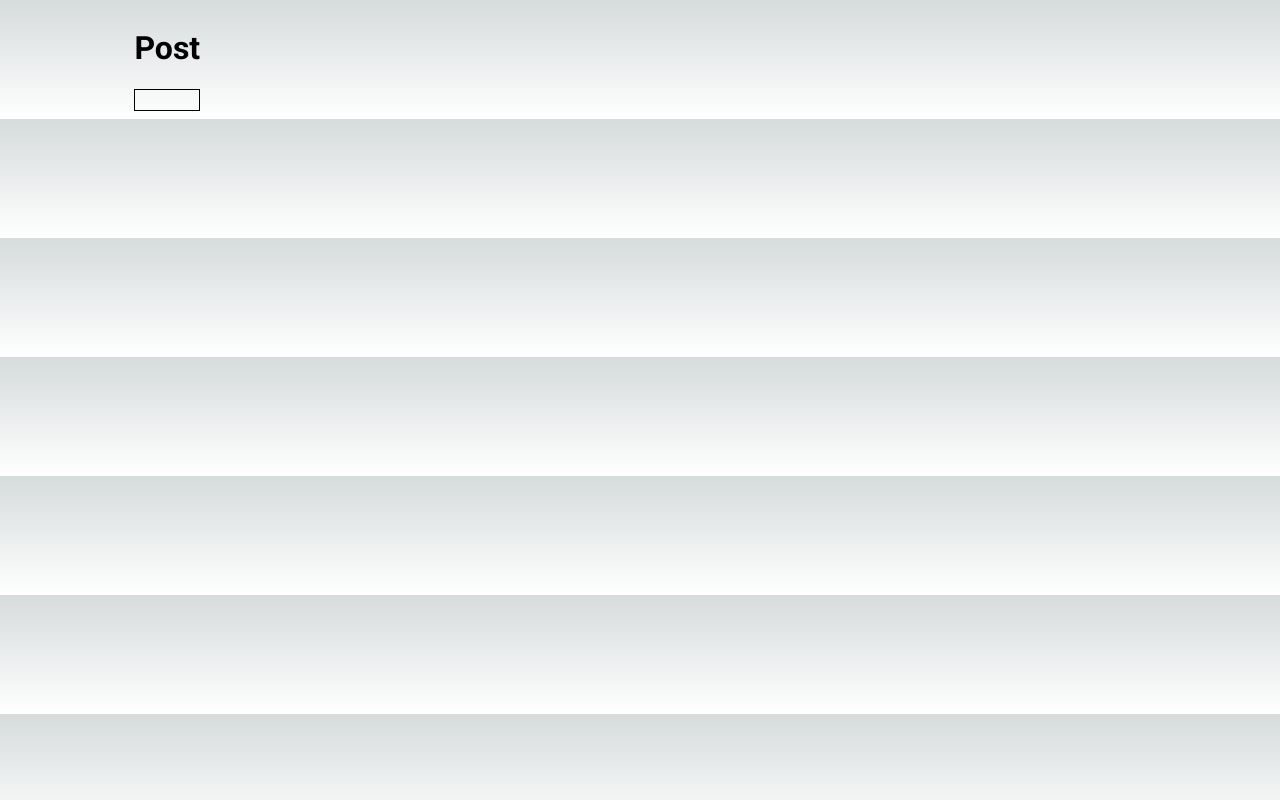
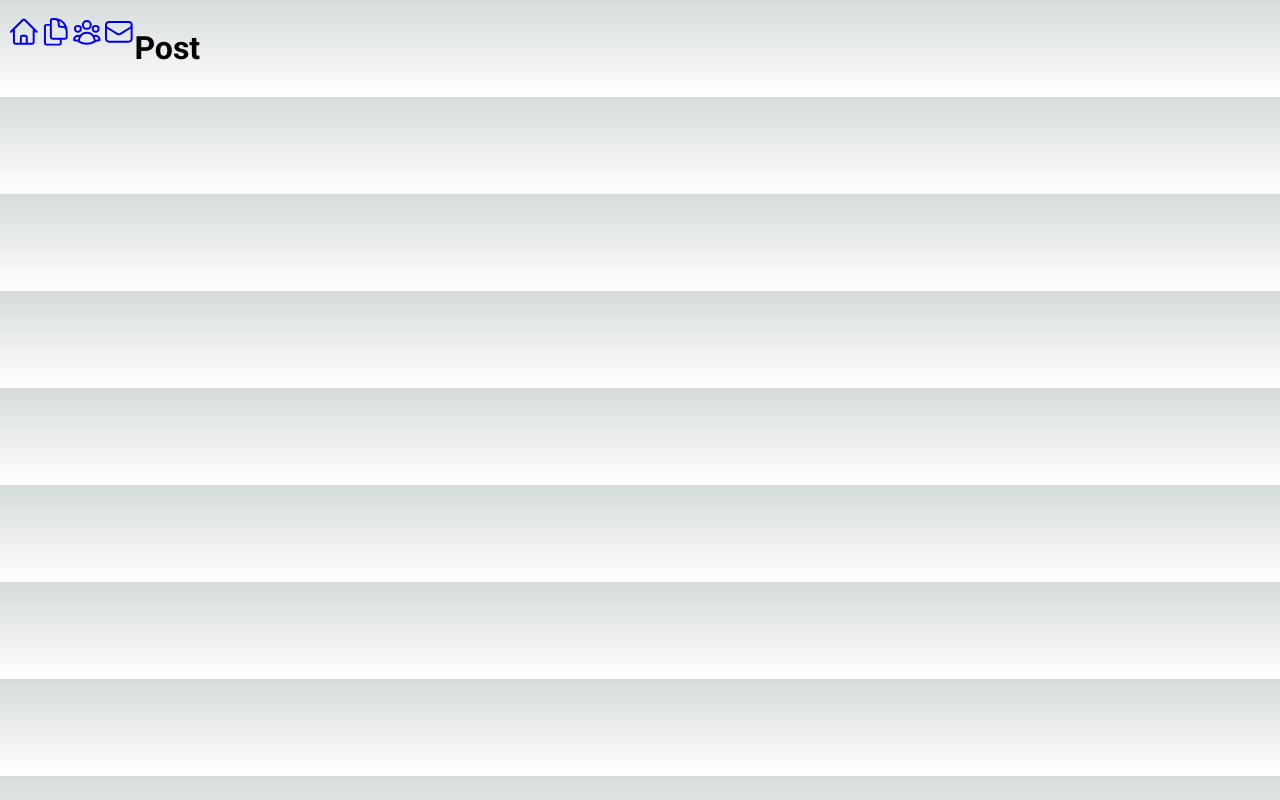
Before and after one commit to harshitabeohar/blog-nextjs, a Next.js app: page /blog/post/1 in a window 1280 px wide. Built offline with nearby package versions, Linux system fonts and the light colour scheme.

Commit message:
installed packages

```diff
--- a/src/app/blog/post/[id]/page.tsx
+++ b/src/app/blog/post/[id]/page.tsx
@@ -6,6 +6,6 @@ export default function Page({ params }: { params: { id: string } }) {
   return (
     <>
       <h1>Post</h1>
-      <Post {...post} />
+      {post && <Post {...post} />}
     </>)
 }
--- a/src/app/layout.tsx
+++ b/src/app/layout.tsx
@@ -2,7 +2,7 @@ import type { Metadata } from "next";
 import { Inter, Roboto } from "next/font/google";
 import "@/app/ui/styles/globals.css";
 
-const inter = Inter({ subsets: ["latin"] });
+// const inter = Inter({ subsets: ["latin"] });
 
 const roboto = Roboto({
   weight: ['400', '700'],
--- /dev/null
+++ b/src/app/lib/utils.ts
@@ -0,0 +1,6 @@
+import { type ClassValue, clsx } from "clsx"
+import { twMerge } from "tailwind-merge"
+
+export function cn(...inputs: ClassValue[]) {
+  return twMerge(clsx(inputs))
+}
--- a/src/app/ui/components/avatar.tsx
+++ b/src/app/ui/components/avatar.tsx
@@ -3,7 +3,7 @@
 import * as React from "react"
 import * as AvatarPrimitive from "@radix-ui/react-avatar"
 
-import { cn } from "../lib/utils"
+import { cn } from "@/app/lib/utils"
 
 const Avatar = React.forwardRef<
   React.ElementRef<typeof AvatarPrimitive.Root>,
--- a/src/app/ui/components/button.tsx
+++ b/src/app/ui/components/button.tsx
@@ -2,7 +2,7 @@ import * as React from "react"
 import { Slot } from "@radix-ui/react-slot"
 import { cva, type VariantProps } from "class-variance-authority"
 
-import { cn } from "../lib/utils"
+import { cn } from "@/app/lib/utils"
 
 const buttonVariants = cva(
   "inline-flex items-center justify-center rounded-md text-sm font-medium ring-offset-background transition-colors focus-visible:outline-none focus-visible:ring-2 focus-visible:ring-ring focus-visible:ring-offset-2 disabled:pointer-events-none disabled:opacity-50",
--- a/src/app/ui/components/dropdown-menu.tsx
+++ b/src/app/ui/components/dropdown-menu.tsx
@@ -3,7 +3,7 @@
 import * as React from "react"
 import * as DropdownMenuPrimitive from "@radix-ui/react-dropdown-menu"
 import { Check, ChevronRight, Circle } from "lucide-react"
-import { cn } from "../lib/utils"
+import { cn } from "@/app/lib/utils"
 
 const DropdownMenu = DropdownMenuPrimitive.Root
 
--- a/src/app/ui/components/nav-links.tsx
+++ b/src/app/ui/components/nav-links.tsx
@@ -33,9 +33,14 @@ export default async function NavLinks() {
           <Link
             key={link.name}
             href={link.href}
-            className="'flex h-[48px] grow items-center justify-center gap-2 rounded-md bg-gray-50 p-3 text-sm font-medium hover:bg-purple-100 md:flex-none md:justify-start md:p-2 md:px-3'"
+            className={clsx(
+              'flex h-[48px] grow items-center justify-center gap-2 rounded-md bg-gray-50 p-3 text-sm font-medium hover:bg-purple-100 md:flex-none md:justify-start md:p-2 md:px-3',
+              {
+                'bg-purple-100': pathname === link.href,
+              }
+            )}
           >
-            {/* <LinkIcon className="w-6" /> */}
+            <LinkIcon className="w-6" />
             <p className="hidden md:block">{link.name}</p>
           </Link>
         );
--- a/src/app/ui/components/posts/Post.tsx
+++ b/src/app/ui/components/posts/Post.tsx
@@ -1,4 +1,4 @@
-import React, { JSX } from 'react';
+import React from 'react';
 
 export default function Component({ id, title, content, date }: { id: string, title: string, content: string, date: string }) {
     return (
```
Also changed, not shown: package.json (+7 -1 lines), 1 other file (tests, documents, lock files or other folders).
